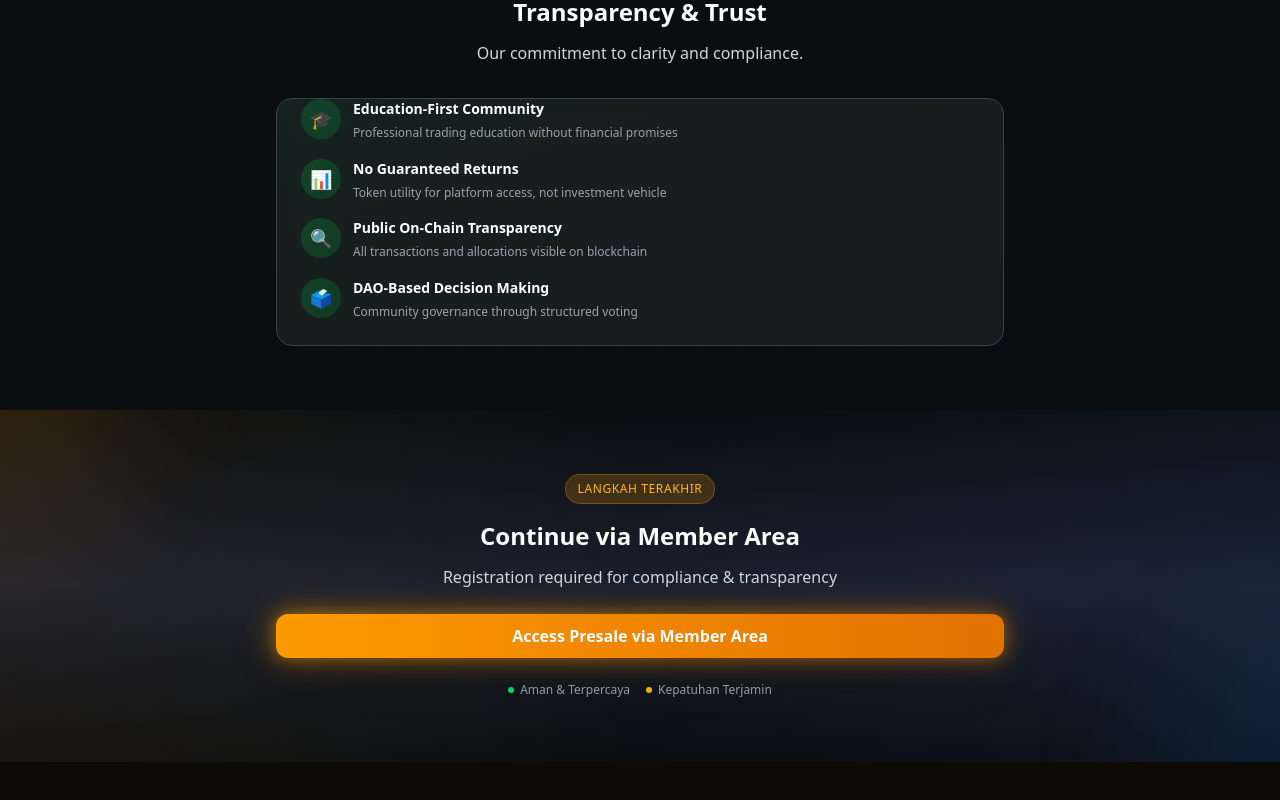
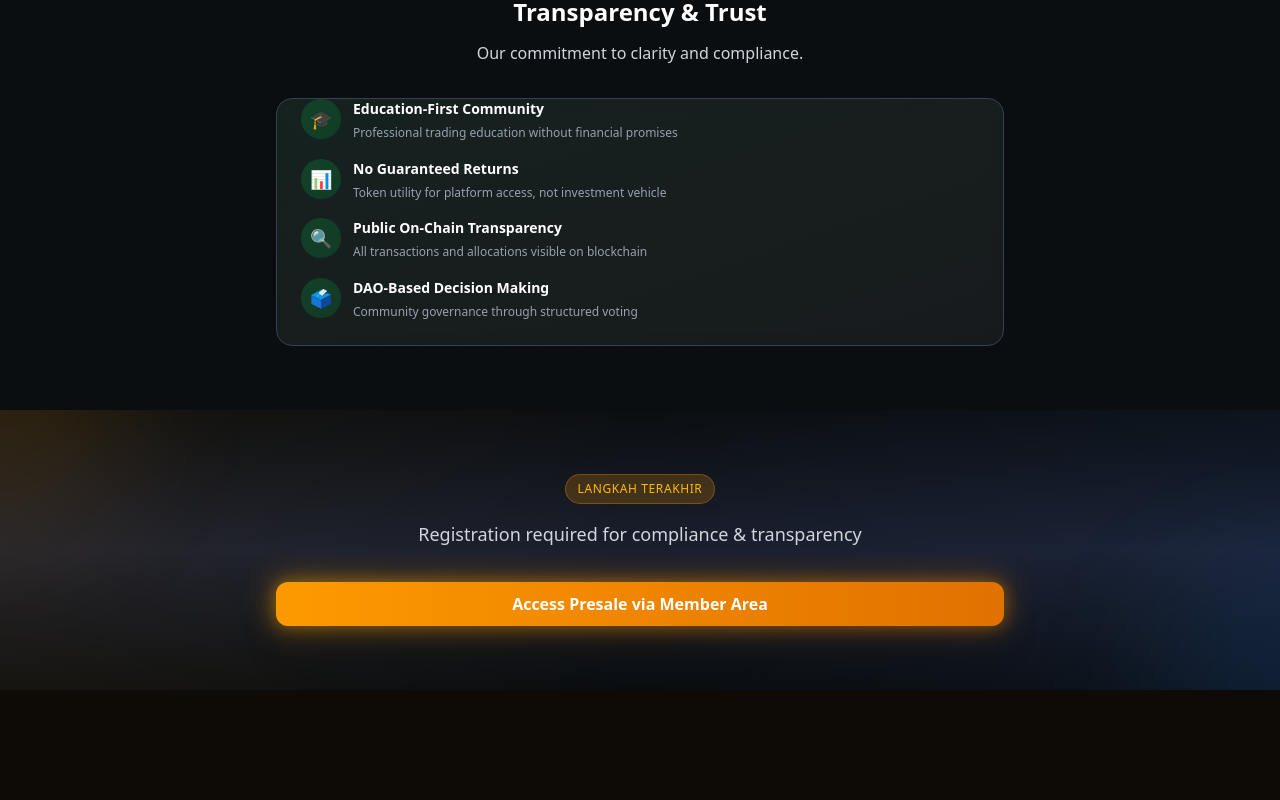
Before and after one commit to tpcglobalcommunity/tpcnew, a Next.js app: page /en/presale in a window 1280 px wide. Shown: the part 1767-2567 px from the top of the page. Built offline with nearby package versions, Linux system fonts and the light colour scheme.

Commit message:
Audit judul ganda complete

```diff
--- a/src/app/[lang]/presale/page.tsx
+++ b/src/app/[lang]/presale/page.tsx
@@ -246,40 +246,27 @@ export default function PresalePage({ params }: PresalePageProps) {
 
         <Container className="relative z-10 px-4">
           <div className="text-center w-full">
+            {/* Status Badge */}
             <div className="inline-flex items-center px-3 py-1.5 bg-amber-500/20 border border-amber-500/30 rounded-full mb-4">
               <span className="text-amber-400 text-xs font-medium uppercase tracking-wider">Langkah Terakhir</span>
             </div>
-            <h2 className="text-xl md:text-2xl font-bold text-white mb-3">
-              {copy.finalCta.title}
-            </h2>
-            <p className="text-gray-300 text-base mb-6 leading-relaxed">
+
+            <p className="text-gray-300 text-lg mb-8 leading-relaxed max-w-2xl mx-auto">
               {copy.finalCta.subtitle}
             </p>
 
             {/* CTA Button */}
-            <div className="relative mb-6 w-full">
+            <div className="relative w-full mx-auto">
               <div className="absolute inset-0 bg-gradient-to-r from-amber-500 to-amber-600 rounded-lg blur-lg opacity-50"></div>
               <div className="absolute inset-0 bg-gradient-to-r from-amber-400 to-amber-500 rounded-lg blur opacity-30 animate-pulse"></div>
               <PremiumButton
                 href={publicPath(lang, '/member/buy')}
                 size="md"
                 fullWidth
-                className="relative bg-gradient-to-r from-amber-500 to-amber-600 hover:from-amber-600 hover:to-amber-700 text-white border-0 shadow-2xl transform hover:scale-105 transition-all duration-300 font-semibold text-base py-3"
+                className="relative bg-gradient-to-r from-amber-500 to-amber-600 hover:from-amber-600 hover:to-amber-700 text-white border-0 shadow-2xl transform hover:scale-105 transition-all duration-300 font-semibold"
               >
                 {copy.finalCta.buttonText}
               </PremiumButton>
-            </div>
-
-            {/* Trust Indicators */}
-            <div className="flex justify-center items-center gap-4 text-xs text-gray-400">
-              <div className="flex items-center gap-1.5">
-                <div className="w-1.5 h-1.5 bg-green-400 rounded-full"></div>
-                <span>Aman & Terpercaya</span>
-              </div>
-              <div className="flex items-center gap-1.5">
-                <div className="w-1.5 h-1.5 bg-amber-400 rounded-full"></div>
-                <span>Kepatuhan Terjamin</span>
-              </div>
             </div>
           </div>
         </Container>
--- a/src/content/presaleCopy.ts
+++ b/src/content/presaleCopy.ts
@@ -125,7 +125,7 @@ export const presaleCopy: Record<Language, {
       ]
     },
     finalCta: {
-      title: 'Continue via Member Area',
+      title: 'Final Step',
       subtitle: 'Registration required for compliance & transparency',
       buttonText: 'Access Presale via Member Area'
     }
@@ -212,7 +212,7 @@ export const presaleCopy: Record<Language, {
       ]
     },
     finalCta: {
-      title: 'Lanjut via Member Area',
+      title: 'Langkah Terakhir',
       subtitle: 'Registrasi diperlukan untuk kepatuhan dan transparansi',
       buttonText: 'Akses Presale via Member Area'
     }
```
